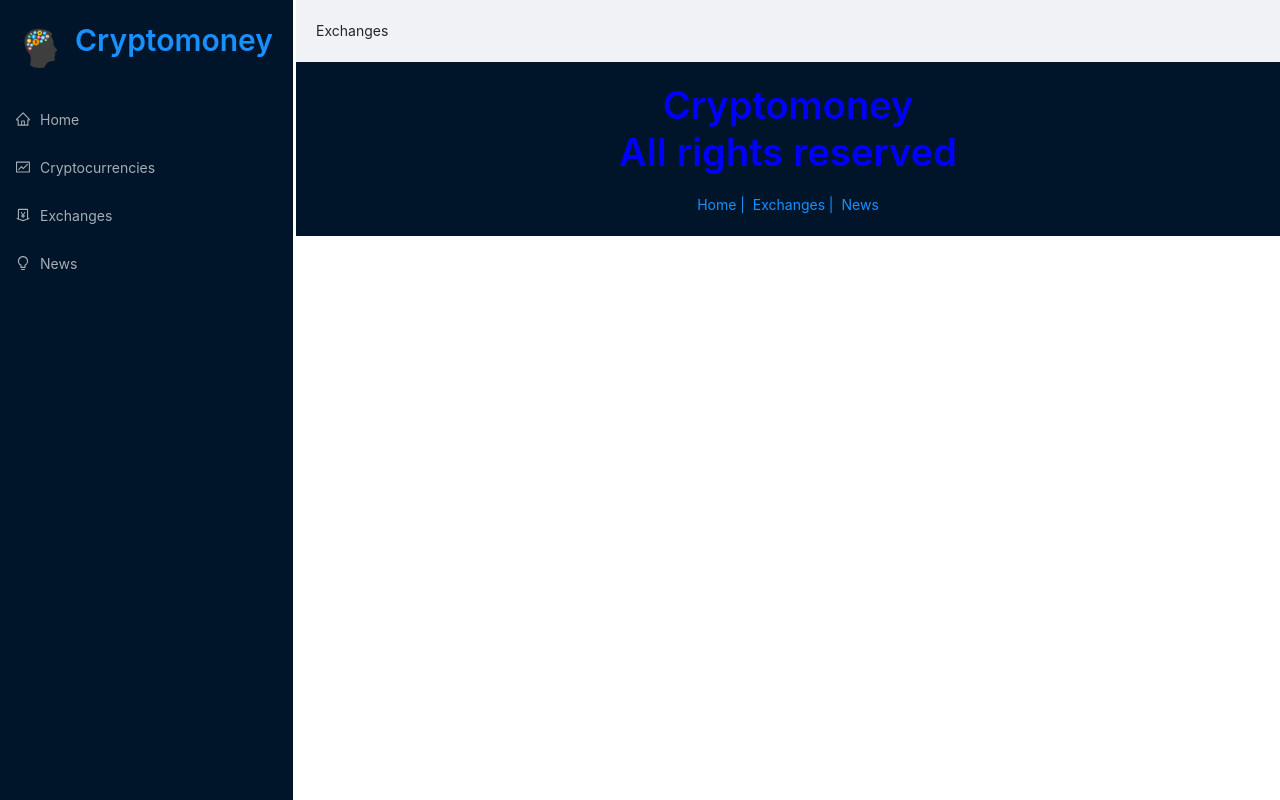
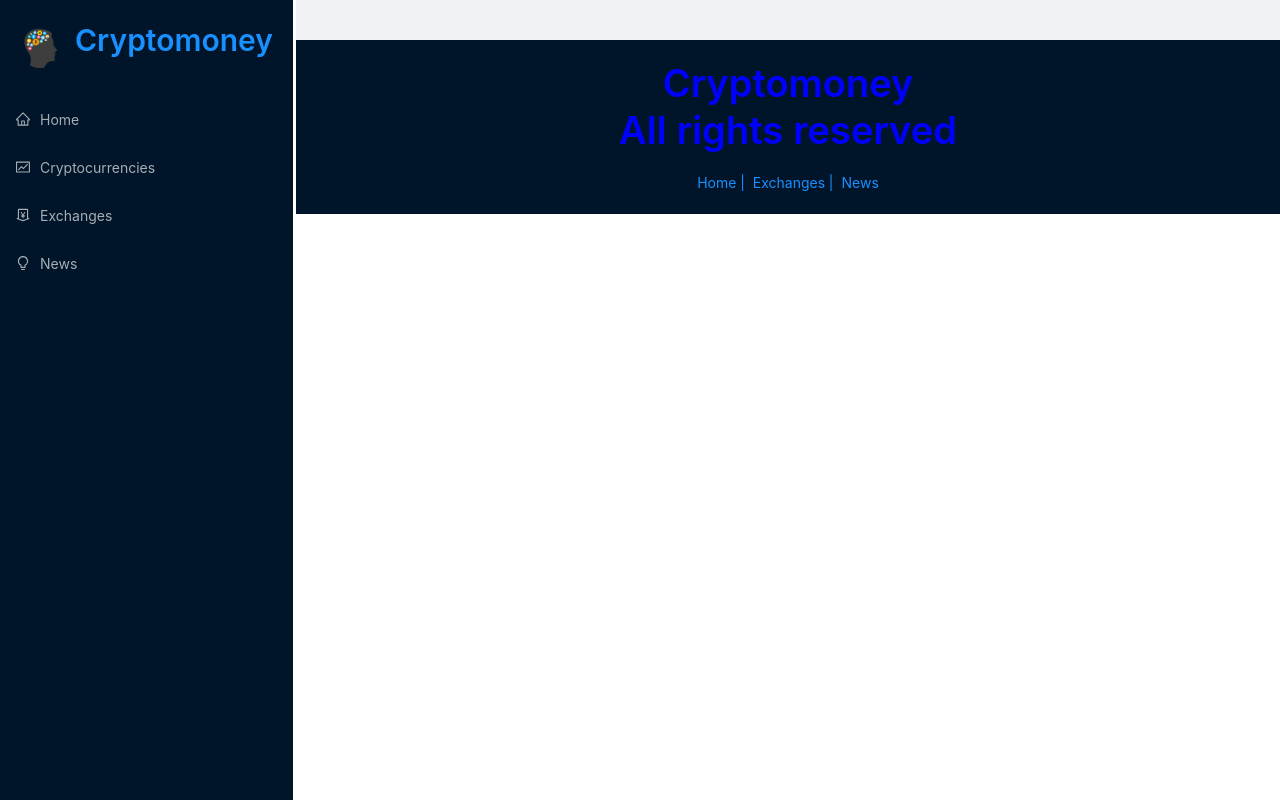
Before and after one commit to Shaikhshoaib23/Cryptology, a React (Create React App) app: page /exchanges in a window 1280 px wide. Built offline with nearby package versions, Linux system fonts and the light colour scheme.

Commit message:
first commit

```diff
--- a/src/components/Exchanges.jsx
+++ b/src/components/Exchanges.jsx
@@ -1,10 +1,17 @@
-import React from 'react'
+import React from 'react';
+import millify from 'millify';
+import { Collapse, Row, Col, Typography, Avatar } from 'antd';
+import HTMLReactParser from 'html-react-parser';
 
-const Exchanges = () =>
-     (
-        <div>
-           Exchanges
-        </div>
-    )
 
-    export default Exchanges
+const Exchanges = () => {
+
+
+  return (
+    <>
+
+    </>
+  );
+};
+
+export default Exchanges;
```
